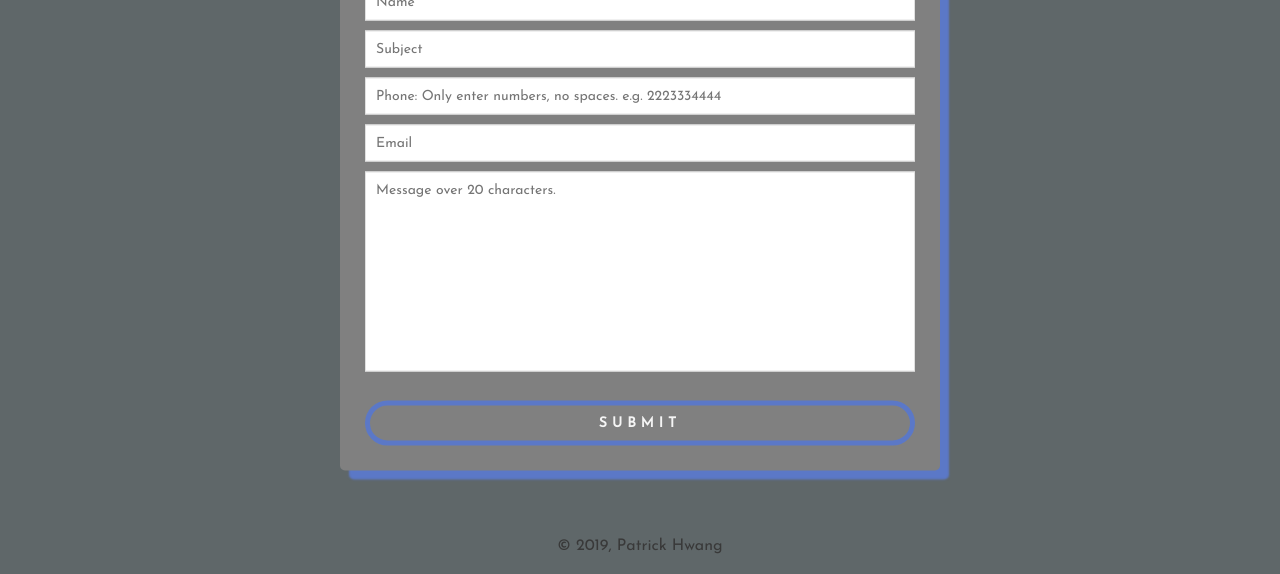
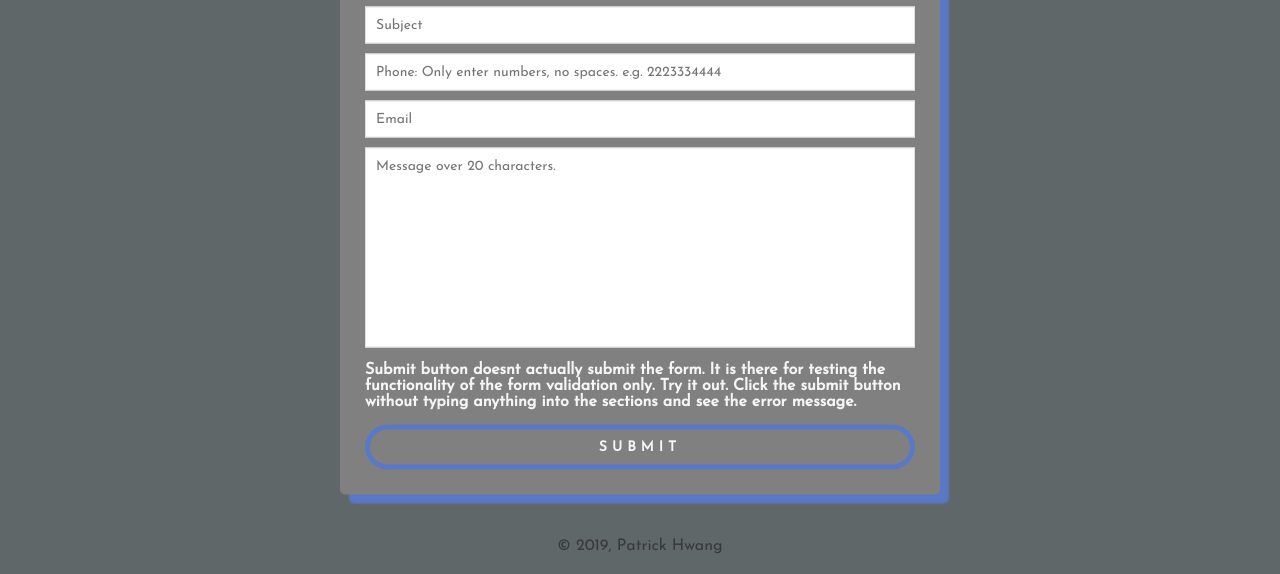
Before and after one commit to Hwang08/form-validation, a plain HTML site: page index.html in a window 1280 px wide. Shown: the part 226-800 px from the top of the page. Drawn offline with Linux system fonts and the light colour scheme.

Commit message:
Add submit button doesnt actually submit form paragraph.

```diff
--- a/index.html
+++ b/index.html
@@ -61,6 +61,9 @@
                 <div class="input_field">
                     <textarea rows="10" cols="30" placeholder="Message over 20 characters." id="message"></textarea>
                 </div>
+                <h4>Submit button doesnt actually submit the form. It is there for testing the functionality of the form
+                    validation only. Try it out. Click the submit button without typing anything into the sections and
+                    see the error message.</h4>
                 <div class="contact-btn">
                     <input type="submit">
                 </div>
--- a/styles.css
+++ b/styles.css
@@ -98,6 +98,10 @@ textarea{
   text-align: center;
   font-size: 14px;
   transition: all 0.5s ease;
+}
+
+h4{
+  color: whitesmoke;
 }
 
 
```
